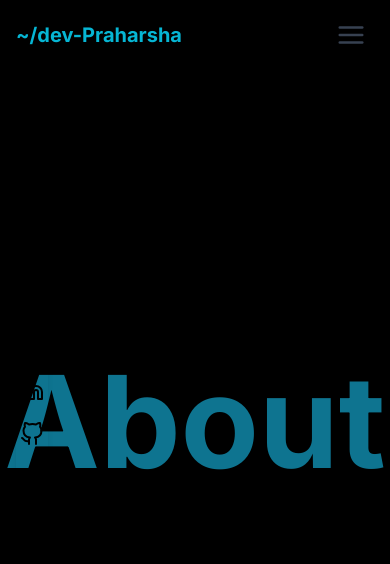
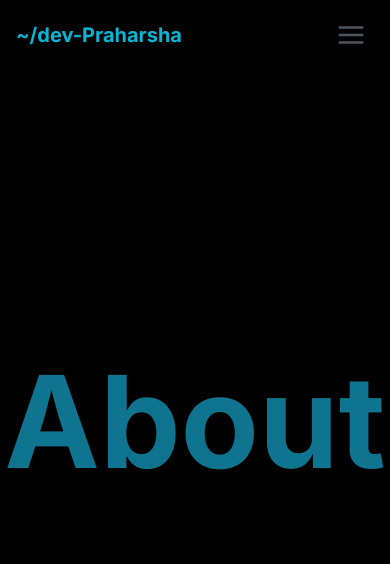
Before and after one commit to Praharshathapa/portfolio-nextjs, a Next.js app: page / in a window 390 px wide. Shown: the top 564 px of the page. Built offline with nearby package versions, Linux system fonts and the light colour scheme.

Commit message:
reposnsive icons and hover desgin

```diff
--- a/app/page.js
+++ b/app/page.js
@@ -3,6 +3,8 @@
 import NavBar from '@/components/NavBar.jsx';
 import Image from 'next/image'
 import RenderList from '@/components/socialicon';
+
+
 
 export default function Home() {
   return (
@@ -11,6 +13,7 @@ export default function Home() {
       <NavBar />
 
 
+      <RenderList />
       <section
         id="about"
         className="text-white h-screen bg-black  text-center flex"
@@ -40,7 +43,7 @@ export default function Home() {
           Projects
         </h1>
       </section>
-      <RenderList className=""></RenderList>
+
 
     </div>
   );
--- a/components/navbar.jsx
+++ b/components/navbar.jsx
@@ -2,36 +2,30 @@ import Image from "next/image";
 import Link from "next/link";
 import { useState } from "react";
 import { Menu, X } from "react-feather";
+import RenderList from "./socialicon";
 
 function NavBar() {
-    const [navbar, setNavbar] = useState();
+    const [navbar, setNavbar] = useState(false);
 
     return (
         <div>
-
             <nav className="w-full bg-black fixed top-0 left-0 right-0 z-10">
                 <div className="justify-between px-4 mx-auto lg:max-w-7xl md:items-center md:flex md:px-8">
                     <div>
                         <div className="flex items-center justify-between py-3 md:py-5 md:block">
-
                             <Link href="/">
-                                <h2 className="    text-xl text-cyan-500 font-bold ">~/dev-Praharsha</h2>
+                                <h2 className="text-xl text-cyan-500 font-bold">~/dev-Praharsha</h2>
                             </Link>
                             {/* HAMBURGER BUTTON FOR MOBILE */}
                             <div className="md:hidden">
                                 <button
-                                    className="p-2 text-gray-700 rounded-md outline-none focus:border-gray-400 focus:border"
+                                    className="p-2 text-gray-600 rounded-md outline-none"
                                     onClick={() => setNavbar(!navbar)}
                                 >
                                     {navbar ? (
                                         <X width={30} height={30} alt="logo" />
                                     ) : (
-                                        <Menu
-
-                                            width={30}
-                                            height={30}
-                                            alt="logo"
-                                        />
+                                        <Menu width={30} height={30} alt="logo" />
                                     )}
                                 </button>
                             </div>
@@ -39,27 +33,26 @@ function NavBar() {
                     </div>
                     <div>
                         <div
-                            className={`flex-1 justify-self-center pb-2 mt-8 md:block md:pb-0 md:mt-0 ${navbar ? 'p-12 md:p-0 block' : 'hidden'
+                            className={`flex-1 justify-self-center pb-2 mt-8 md:block md:pb-0 md:mt-0 ${navbar ? "p-12 md:p-0 block" : "hidden"
                                 }`}
                         >
-
-                            <ul className="h-screen md:h-auto items-center justify-center md:flex ">
-                                <li className="pb-2 text-xl text-white py-2 md:px-6 text-center border-b-2 md:border-b-0  hover:bg-cyan-900  border-cyan-600   md:hover:text-cyan-600 md:hover:bg-transparent">
+                            <ul className="h-screen md:h-auto items-center justify-center md:flex">
+                                <li className="pb-2 text-xl text-white py-2 md:px-6 text-center border-b-2 md:border-b-0 hover:bg-cyan-900 border-cyan-600 md:hover:text-cyan-600 md:hover:bg-transparent">
                                     <Link href="#about" onClick={() => setNavbar(!navbar)}>
                                         About
                                     </Link>
                                 </li>
-                                <li className="pb-2 text-xl text-white py-2 px-6 text-center  border-b-2 md:border-b-0  hover:bg-cyan-600  border-cyan-600  md:hover:text-cyan-600 md:hover:bg-transparent">
+                                <li className="pb-2 text-xl text-white py-2 px-6 text-center border-b-2 md:border-b-0 hover:bg-cyan-600 border-cyan-600 md:hover:text-cyan-600 md:hover:bg-transparent">
                                     <Link href="#blog" onClick={() => setNavbar(!navbar)}>
                                         Blogs
                                     </Link>
                                 </li>
-                                <li className="pb-2 text-xl text-white py-2 px-6 text-center  border-b-2 md:border-b-0  hover:bg-cyan-600  border-cyan-600   md:hover:text-cyan-600 md:hover:bg-transparent">
+                                <li className="pb-2 text-xl text-white py-2 px-6 text-center border-b-2 md:border-b-0 hover:bg-cyan-600 border-cyan-600 md:hover:text-cyan-600 md:hover:bg-transparent">
                                     <Link href="#contact" onClick={() => setNavbar(!navbar)}>
                                         Contact
                                     </Link>
                                 </li>
-                                <li className="pb-2 text-xl text-white py-2 px-10 text-center  border-b-2 md:border-b-0  hover:bg-cyan-600  border-cyan-600   md:hover:text-cyan-600 md:hover:bg-transparent">
+                                <li className="pb-2 text-xl text-white py-2 px-10 text-center border-b-2 md:border-b-0 hover:bg-cyan-600 border-cyan-600 md:hover:text-cyan-600 md:hover:bg-transparent">
                                     <Link href="#projects" onClick={() => setNavbar(!navbar)}>
                                         Projects
                                     </Link>
@@ -68,8 +61,10 @@ function NavBar() {
                         </div>
                     </div>
                 </div>
-            </nav >
-        </div >
+            </nav>
+
+
+        </div>
     );
 }
 
--- a/components/socialicon.jsx
+++ b/components/socialicon.jsx
@@ -1,4 +1,4 @@
-import React from "react";
+import React, { useState, useEffect } from "react";
 import { Instagram, Linkedin, GitHub, Twitter } from "react-feather";
 import { motion } from "framer-motion";
 
@@ -25,11 +25,29 @@ const postWhileHover = {
 }
 
 const RenderList = (props) => {
+    const [isSmallScreen, setIsSmallScreen] = useState(window.innerWidth <= 768);
+
+    useEffect(() => {
+        const handleResize = () => {
+            setIsSmallScreen(window.innerWidth <= 768);
+        };
+
+        window.addEventListener("resize", handleResize);
+        return () => {
+            window.removeEventListener("resize", handleResize);
+        };
+    }, []);
+
+    if (isSmallScreen) {
+        return null; // Hide the component on small screens
+    }
+
     return (
-        <div className="fixed top-1/2 left-4 transform -translate-y-1/2 p-1 rounded shadow-md z-50">
+        <div className="color-cyan fixed top-1/2 left-4 transform -translate-y-1/2 p-1 rounded shadow-md z-50">
             <ul>
-                {socialMediaLinks.map((link, index) => (
-                    <li className="mb-5" key={index}>
+                {!isSmallScreen && // Check if it's not a small screen
+                    socialMediaLinks.map((link, index) => (
+                        <li className="mb-5 color-cyan" key={index}>
                             <a href={link.url} target="_blank" rel="noopener noreferrer">
                                 <motion.div whileHover={postWhileHover}>
                                     {link.icon}
```
Lines whose indentation alone changed are shown as unchanged.
